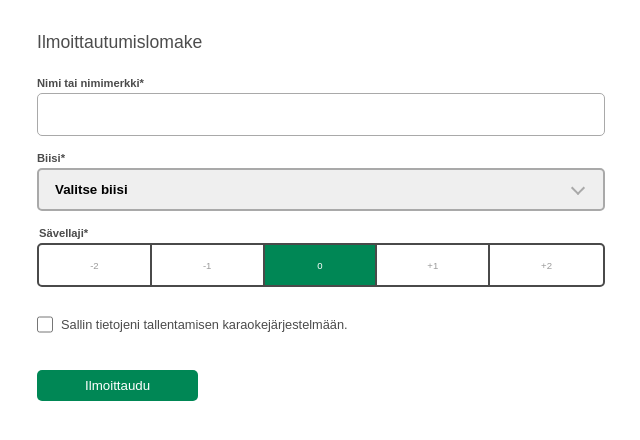
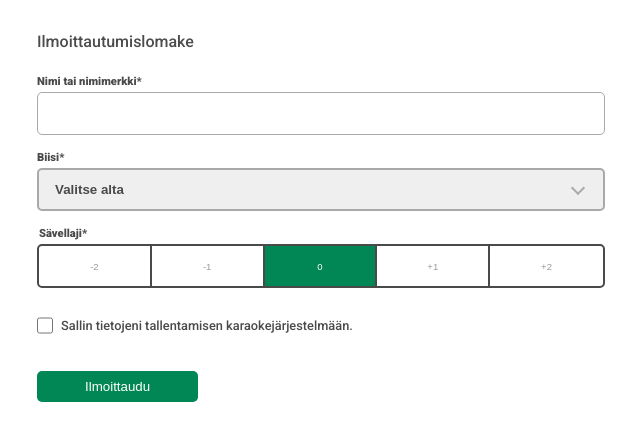
Before and after one commit to anonOstrich/karaoke-form, a React (Vite) app: page / in a window 1280 px wide. Shown: the top 440 px of the page, without its empty margins (319-959 px from the left). Built offline with nearby package versions, Linux system fonts and the light colour scheme.

Commit message:
Switch font to Roboto

```diff
--- a/index.html
+++ b/index.html
@@ -1,13 +1,21 @@
 <!doctype html>
 <html lang="en">
+
 <head>
   <meta charset="UTF-8" />
   <link rel="icon" type="image/svg+xml" href="/favicon.svg" />
+  <link rel="preconnect" href="https://fonts.googleapis.com">
+  <link rel="preconnect" href="https://fonts.gstatic.com" crossorigin>
+  <link
+    href="https://fonts.googleapis.com/css2?family=Roboto:ital,wght@0,100;0,300;0,400;0,500;0,700;0,900;1,100;1,300;1,400;1,500;1,700;1,900&display=swap"
+    rel="stylesheet">
   <meta name="viewport" content="width=device-width, initial-scale=1.0" />
   <title>Karaoke Form</title>
 </head>
+
 <body>
   <div id="root"></div>
   <script type="module" src="/src/main.tsx"></script>
 </body>
+
 </html>
--- a/src/components/Lomake.css
+++ b/src/components/Lomake.css
@@ -1,7 +1,7 @@
 .form-title {
   color: var(--color-heading-font);
-  font-weight: 400;
-  font-size: 1.1rem;
+  font-weight: 500;
+  font-size: 1rem;
 }
 
 .form-container {
--- a/src/components/SongSelection.css
+++ b/src/components/SongSelection.css
@@ -2,8 +2,9 @@
   border: var(--border-width) solid var(--color-border-light);
   padding-left: 1rem;
   padding-right: 2rem;
-  font-weight: 800;
+  font-weight: 600;
   appearance: none;
+  color: var(--color-border-dark);
   width: 100%;
 }
 
--- a/src/components/SongSelection.tsx
+++ b/src/components/SongSelection.tsx
@@ -36,7 +36,7 @@
           required
         >
           <option value="" hidden>
-            Valitse biisi
+            Valitse alta
           </option>
 
           {sortedSongs.map((song) => (
--- a/src/index.css
+++ b/src/index.css
@@ -30,8 +30,8 @@
 body {
   margin: 0;
   min-height: 100vh;
-  color: var(--color-text);
-  font-family: sans-serif;
+  color: var(--color-border-dark);
+  font-family: Roboto, sans-serif;
 }
 
 /* Some resets */
```
Lines whose indentation alone changed are shown as unchanged.
